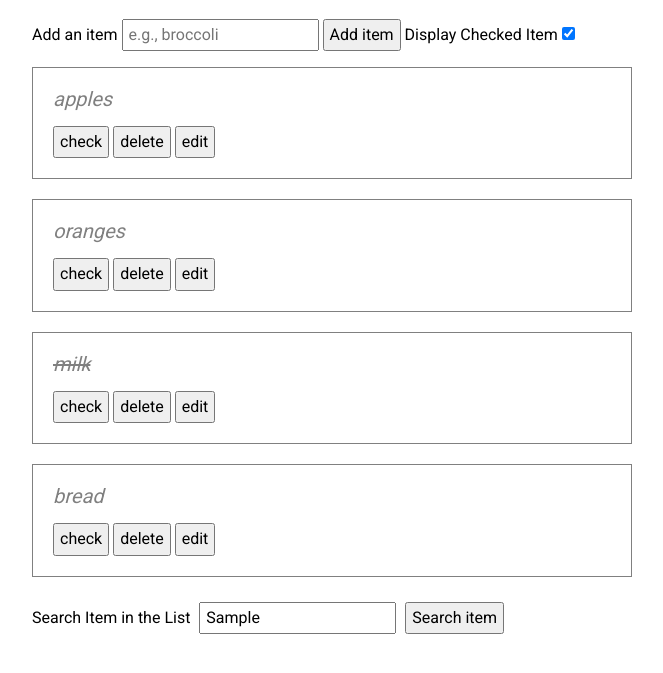
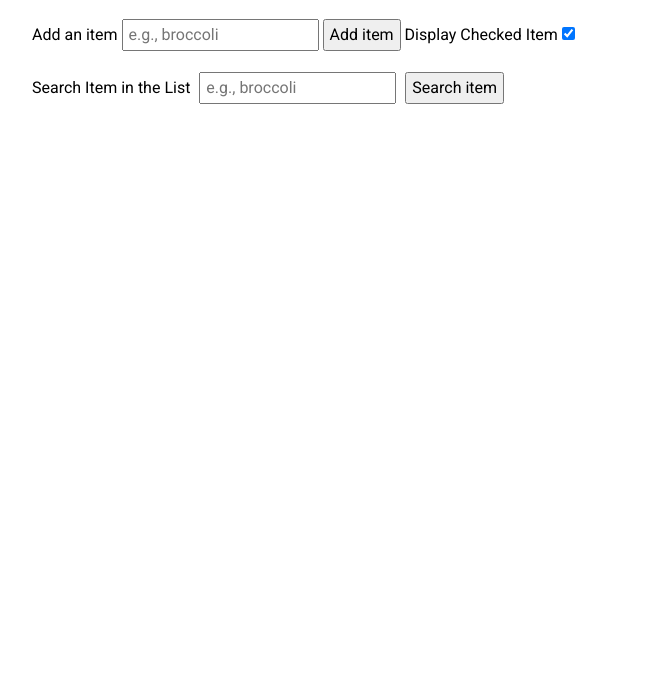
Before and after one commit to thinkful-ei21/shopping-solo-suman, a plain HTML site: page index.html in a window 1280 px wide. Both pictures are taken after typing "Sample" into the empty fields and a click on the button "Search item". Shown: the part 61-734 px from the top of the page, without its empty margins (308-971 px from the left). Drawn offline with nearby package versions, Linux system fonts and the light colour scheme.

Commit message:
search functionality

```diff
--- a/index.html
+++ b/index.html
@@ -27,10 +27,12 @@
         </form>
         <ul class="shopping-list js-shopping-list">
         </ul>
-        <label>Search Item in the List
-            <input type="text" name="shopping-list-search" class="shopping-list-search  js-shopping-list-search" placeholder="e.g., broccoli">
-            <button type="submit">Search item</button>
-        </label>
+        <form>
+            <label id="js-label-search-button">Search Item in the List
+                <input type="text" name="shopping-list-search" class="shopping-list-search  js-shopping-list-search" placeholder="e.g., broccoli">
+                <button type="submit" class="js-search-button">Search item</button>
+            </label>
+        </form>
     </div>
     <script src="https://code.jquery.com/jquery-3.3.1.min.js" integrity="sha256-FgpCb/KJQlLNfOu91ta32o/NMZxltwRo8QtmkMRdAu8="
 crossorigin="anonymous"></script>
--- a/index.js
+++ b/index.js
@@ -7,6 +7,7 @@ const STORE = {
     {name: 'bread', checked: false, edit : false}
   ],
   displayUnchecked : false,
+  searchItem :'',
 };
 
 
@@ -38,14 +39,17 @@ function renderShoppingList() {
   let filterItems = [...STORE.items];
   if(STORE.displayUnchecked == true){
     filterItems = filterItems.filter(item => item.checked == false);
-    //console.log(filterItems);
+  }
+  if(STORE.searchItem !== ''){
+    console.log(STORE.searchItem);
+    filterItems = filterItems.filter(item => item.name == STORE.searchItem);
+    console.log(filterItems);
   }
   const shoppingListItemsString = generateShoppingItemsString(filterItems);
   $('.js-shopping-list').html(shoppingListItemsString);
 }
 
 function addItemToShoppingList(itemName) {
-  //console.log(`Adding "${itemName}" to shopping list`);
   STORE.items.push({name: itemName, checked: false});
 }
 
@@ -93,13 +97,31 @@ function handleDeleteItemClicked() {
 }
 
 function checkedItemDisplay(){
-  //console.log("got here");
-  //STORE.displayUnchecked = STORE.displayUnchecked == false ? true : false;
   $('.js-shopping-list-checked').on('change', function(event){
     STORE.displayUnchecked = STORE.displayUnchecked == false ? true : false;
     renderShoppingList();
   });
 }
+
+function filterSearchTerm(){
+  $('.js-search-button').on('click', event=> {
+    event.preventDefault();
+    const itemName = $('.js-shopping-list-search').val();
+    STORE.searchItem = itemName;
+    //console.log(STORE.searchItem);
+    renderShoppingList();
+    $('.js-shopping-list-search').val('');
+  });
+}
+
+// function filterAndDisplay(itemName){
+//   const filteredItems = STORE.items.filter(item => {
+//     if(item.name === itemName)
+//       return item;
+//   });
+//   console.log(filteredItems);
+//   return filteredItems;
+// }
 
 
 function handleShoppingList() {
@@ -108,6 +130,7 @@ function handleShoppingList() {
   handleItemCheckClicked();
   handleDeleteItemClicked();
   checkedItemDisplay();
+  filterSearchTerm();
 }
 
 $(handleShoppingList);
```
